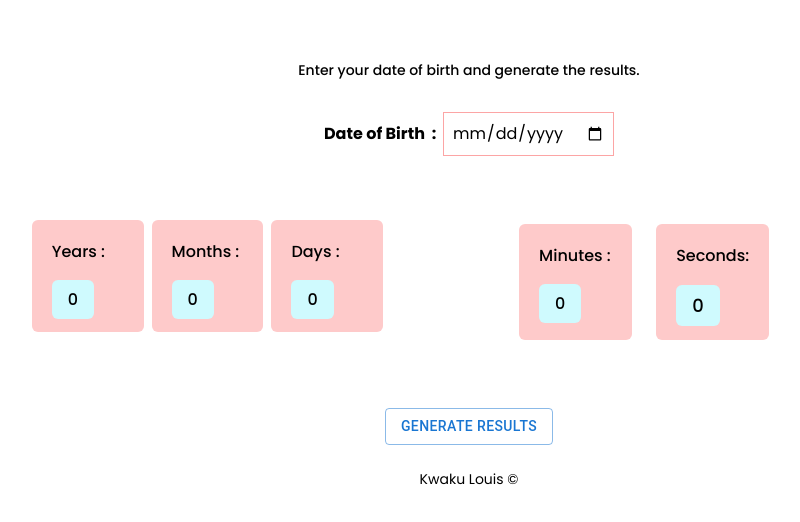
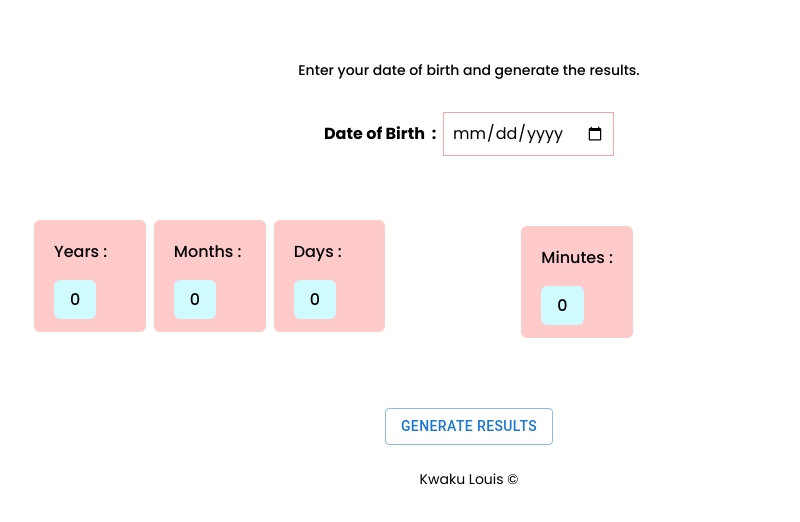
Before and after one commit to LouisYitamkey/React-Calculator-App, a React (Create React App) app: page / in a window 1280 px wide. Shown: the top 522 px of the page, without its empty margins (171-971 px from the left). Built offline with nearby package versions, Linux system fonts and the light colour scheme.

Commit message:
made ui changes

```diff
--- a/src/App.js
+++ b/src/App.js
@@ -89,7 +89,7 @@ export default function App() {
 
 <div className="grid grid-cols-3  px-2  pt-8 md:grid-cols-3  gap-2 md:gap-6">
 <div className="bg-red-200 px-5 rounded-md py-5">  <p className="font-medium ">  Minutes&nbsp;:<br/>  <br/>  <span className="bg-cyan-100 rounded-md text-black px-4 py-2"> {dateDiffInMinutes}</span></p></div>
-  <div className="bg-red-200 px-5  rounded-md py-5">  <p className="font-medium">Seconds:<br/>  <br/> <span className="bg-cyan-100 rounded-md text-black text-lg px-4 py-2">{dateDiffInSeconds}</span> </p></div>
+
 
 </div>
 
```
